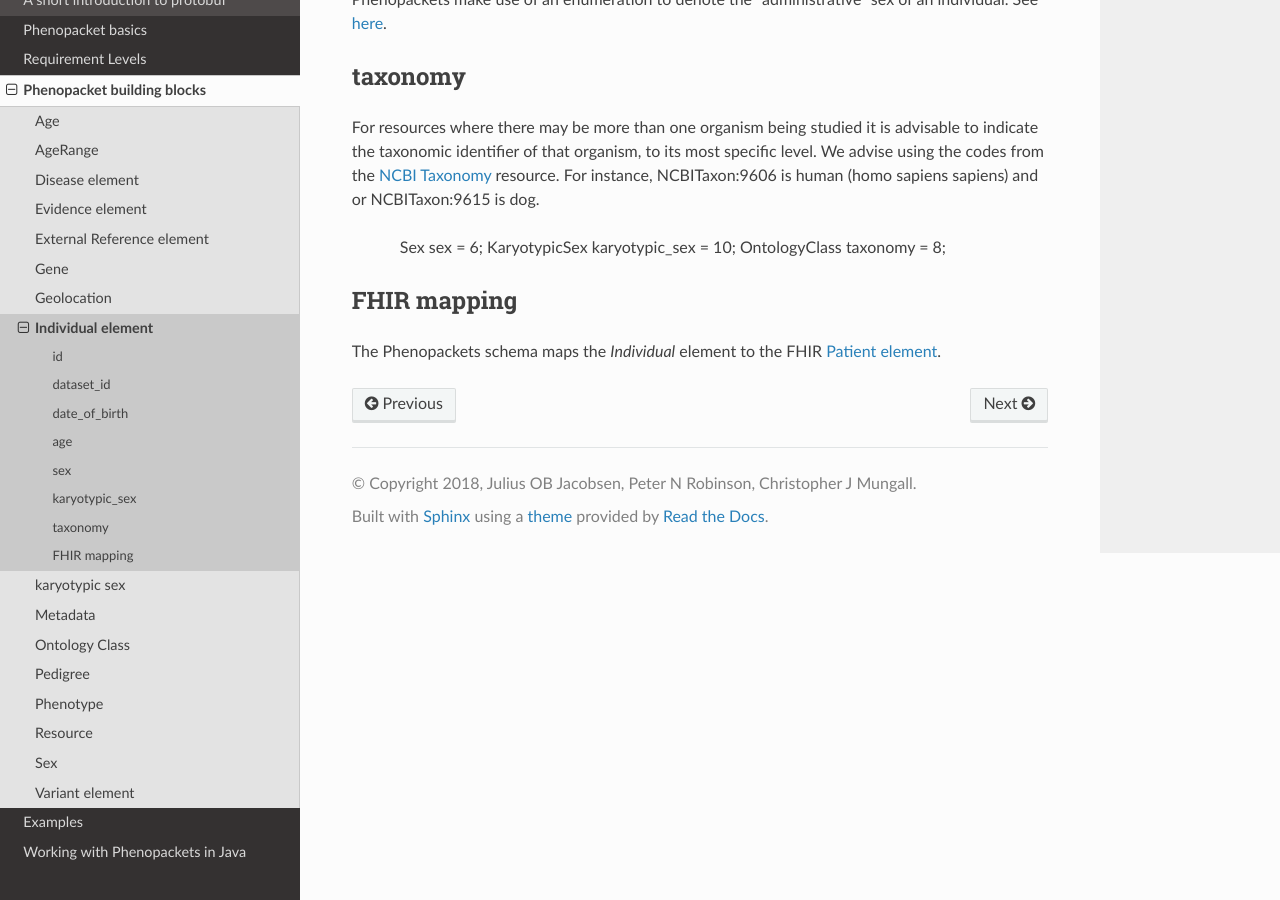
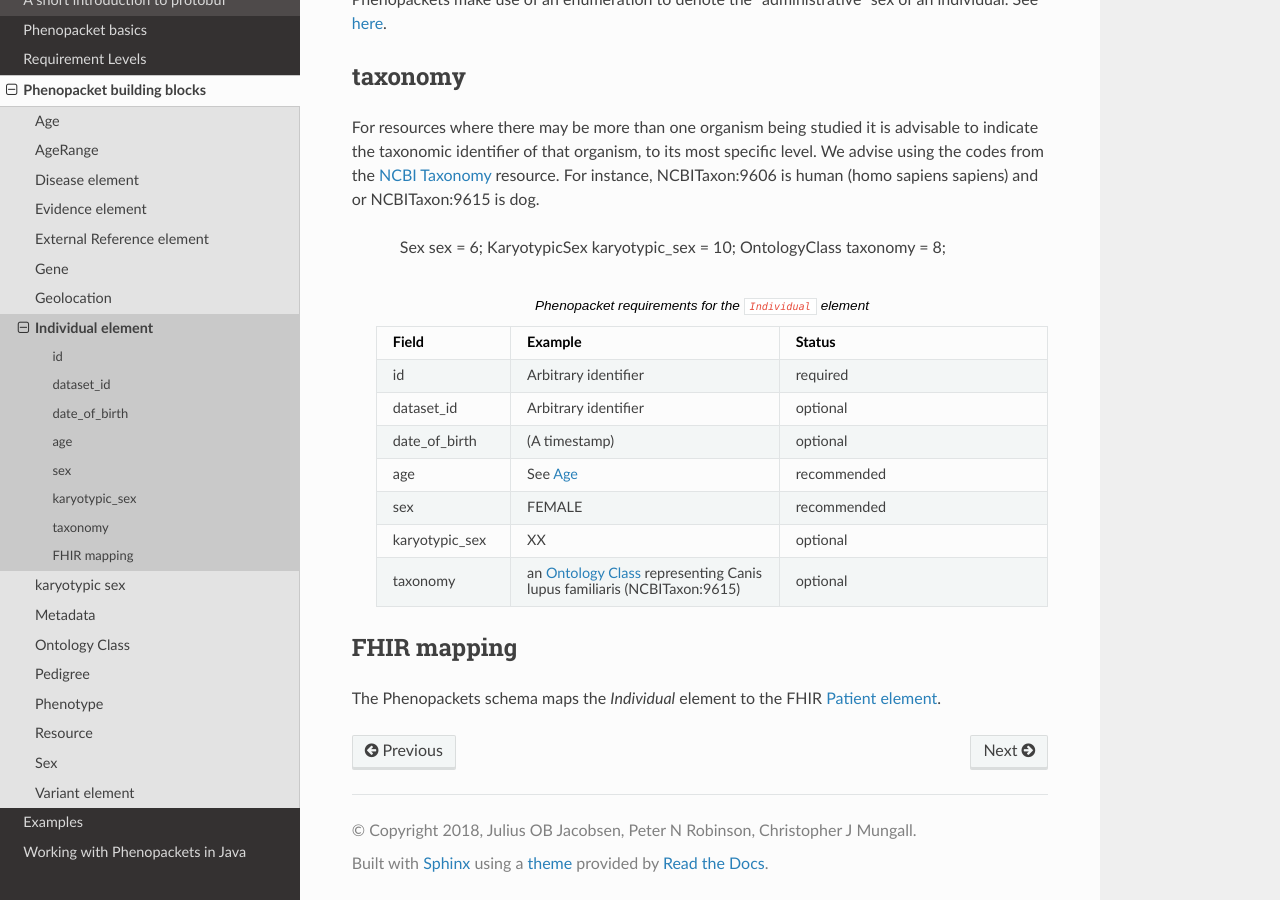
Before and after one commit to phenopackets/phenopacket-schema, a Sphinx documentation site: the page built from docs/individual.rst, in a window 1280 px wide and 900 px high, scrolled down 1626 px. Built offline with Sphinx 7.4.7 and the Read the Docs theme 2.0.0, drawn with Linux system fonts in a browser that asks for light colours.

Commit message:
revised individual element

```diff
--- a/docs/individual.rst
+++ b/docs/individual.rst
@@ -92,15 +92,15 @@ NCBITaxon:9606 is human (homo sapiens sapiens) and  or NCBITaxon:9615 is dog.
 
 
  .. list-table:: Phenopacket requirements for the ``Individual`` element
-   :widths: 25 50 50
-   :header-rows: 1
+    :widths: 25 50 50
+    :header-rows: 1
 
     * - Field
       - Example
       - Status
     * - id
       - Arbitrary identifier
-      - recommended
+      - required
     * - dataset_id
       - Arbitrary identifier
       - optional
```
